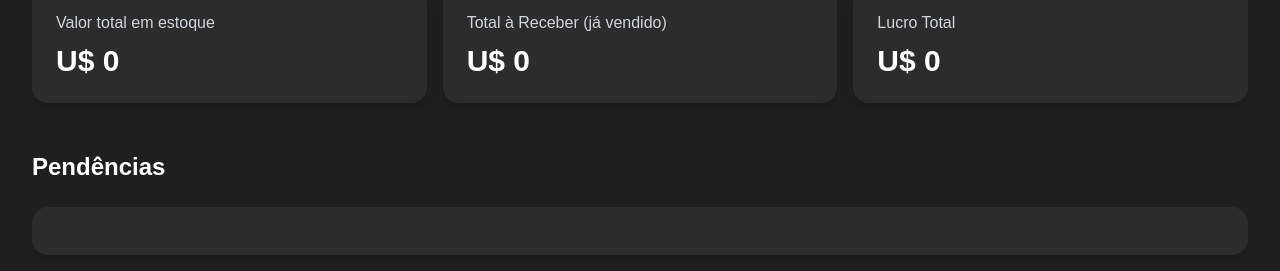
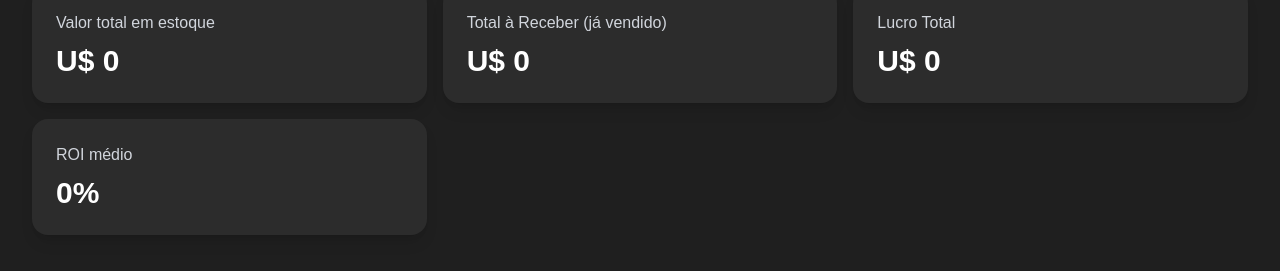
Before and after one commit to luanalabrego/my-gt-lands-app, a Next.js app: page /dashboard in a window 1280 px wide. Shown: the part 681-952 px from the top of the page. Built offline with nearby package versions, Linux system fonts and the light colour scheme; no server answers.

Commit message:
sua mensagem

```diff
--- a/src/app/dashboard/page.tsx
+++ b/src/app/dashboard/page.tsx
@@ -82,8 +82,8 @@ export default function DashboardPage() {
   }
 
   // Cálculos principais
-  const total = rows.length
-  const soldRows = rows.filter((r) => Boolean(r[34]?.toString().trim()))
+  const total       = rows.length
+  const soldRows    = rows.filter((r) => Boolean(r[34]?.toString().trim()))
   const pendingRows = rows.filter((r) => !r[34]?.toString().trim())
 
   // 1) Média de dias em estoque (pendentes)
@@ -104,10 +104,10 @@ export default function DashboardPage() {
   // 2) Tempo médio de venda (compra US x venda BR)
   const soldDurations = soldRows
     .map((r) => {
-      const buyStr = r[1]?.toString().trim()
+      const buyStr  = r[1]?.toString().trim()
       const sellStr = r[34]?.toString().trim()
       if (!buyStr || !sellStr) return NaN
-      const buy = parseUS(buyStr)
+      const buy  = parseUS(buyStr)
       const sell = parseBR(sellStr)
       if (isNaN(buy.getTime()) || isNaN(sell.getTime())) return NaN
       return (sell.getTime() - buy.getTime()) / (1000 * 60 * 60 * 24)
@@ -128,7 +128,7 @@ export default function DashboardPage() {
     : 0
 
   // 4) Valores monetários
-  const totalInStock = pendingRows.reduce((sum, r) => {
+  const totalInStock   = pendingRows.reduce((sum, r) => {
     const v = parseFloat(r[48]?.toString().replace(/[^0-9.-]+/g, '')) || 0
     return sum + v
   }, 0)
@@ -143,21 +143,30 @@ export default function DashboardPage() {
     return sum + v
   }, 0)
 
+  // 6) ROI médio (coluna BA índice 52)
+  const roiVals = soldRows
+    .map((r) => parseFloat(r[52]?.toString().replace(',', '.')) || 0)
+    .filter((v) => !isNaN(v))
+  const avgROI = roiVals.length
+    ? Math.round(roiVals.reduce((a, b) => a + b, 0) / roiVals.length)
+    : 0
+
   // Definição dos cards e categorias
   const cards = [
-    { key: 'totalProps', value: total },
-    { key: 'soldProps', value: soldRows.length },
-    { key: 'pendingProps', value: pendingRows.length },
+    { key: 'totalProps',     value: total },
+    { key: 'soldProps',      value: soldRows.length },
+    { key: 'pendingProps',   value: pendingRows.length },
     { key: 'avgMarketAging', value: `${avgMarketAging} ${t('days')}` },
-    { key: 'avgSoldTime', value: `${avgSoldTime} ${t('days')}` },
-    { key: 'avgStockTime', value: `${avgStockTime} ${t('days')}` },
-    { key: 'totalInStock', value: `U$ ${totalInStock.toLocaleString()}` },
+    { key: 'avgSoldTime',    value: `${avgSoldTime} ${t('days')}` },
+    { key: 'avgStockTime',   value: `${avgStockTime} ${t('days')}` },
+    { key: 'totalInStock',   value: `U$ ${totalInStock.toLocaleString()}` },
     { key: 'totalToReceive', value: `U$ ${totalToReceive.toLocaleString()}` },
-    { key: 'totalProfit', value: `U$ ${totalProfit.toLocaleString()}` },
+    { key: 'totalProfit',    value: `U$ ${totalProfit.toLocaleString()}` },
+    { key: 'avgROI',         value: `${avgROI}%` },
   ]
   const overviewKeys = ['totalProps', 'soldProps', 'pendingProps']
-  const timeKeys = ['avgMarketAging', 'avgSoldTime', 'avgStockTime']
-  const financeKeys = ['totalInStock', 'totalToReceive', 'totalProfit']
+  const timeKeys     = ['avgMarketAging', 'avgSoldTime', 'avgStockTime']
+  const financeKeys  = ['totalInStock', 'totalToReceive', 'totalProfit', 'avgROI']
 
   // Função para renderizar cada card
   const renderCard = ({
@@ -193,9 +202,7 @@ export default function DashboardPage() {
       </h1>
 
       <Section title={t('overviewHeading')}>
-        {cards
-          .filter((c) => overviewKeys.includes(c.key))
-          .map(renderCard)}
+        {cards.filter((c) => overviewKeys.includes(c.key)).map(renderCard)}
       </Section>
 
       <Section title={t('timeHeading')}>
--- a/src/locales/en.json
+++ b/src/locales/en.json
@@ -116,5 +116,7 @@
   "overviewHeading": "Overview",
   "timeHeading": "Time Metrics",
   "financeHeading": "Financials",
-  "totalProfit": "Total Profit"
+  "totalProfit": "Total Profit",
+  "avgROI": "Average ROI"
+
 }
--- a/src/locales/es.json
+++ b/src/locales/es.json
@@ -115,6 +115,8 @@
   "avgMarketAging": "Promedio de Antigüedad de Mercado",
   "overviewHeading": "Visión General",
   "timeHeading": "Métricas de Tiempo",
-  "financeHeading": "Finanzas"
+  "financeHeading": "Finanzas",
+  "avgROI": "ROI medio"
+
 
 }
--- a/src/locales/pt.json
+++ b/src/locales/pt.json
@@ -116,6 +116,7 @@
   "overviewHeading": "Visão Geral",
   "timeHeading": "Desempenho de Tempo",
   "financeHeading": "Financeiro",
-  "totalProfit": "Lucro Total"
+  "totalProfit": "Lucro Total",
+  "avgROI": "ROI médio"
 
 }
```
